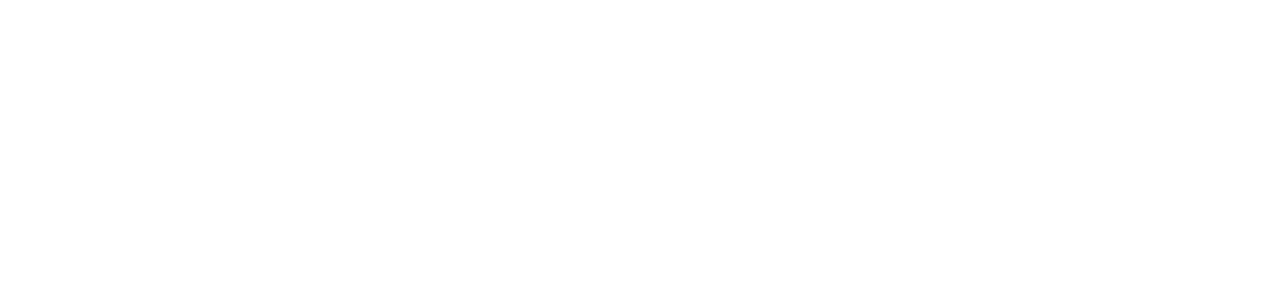
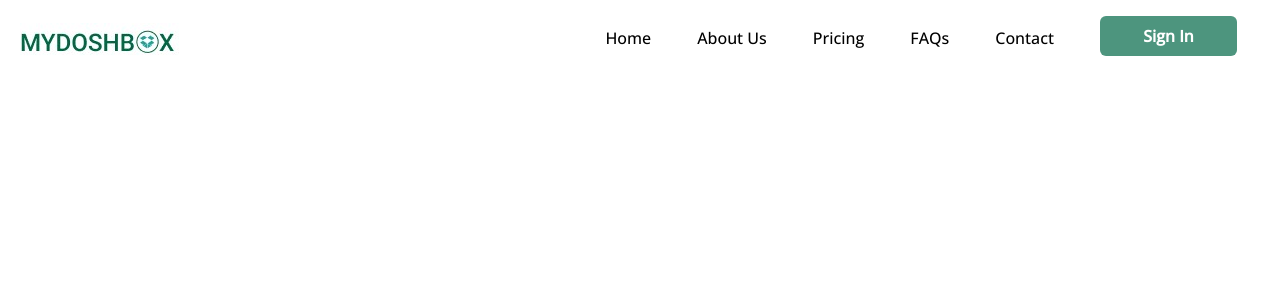
Before and after one commit to myDoshBox/myDoshBoxApp, a React (Create React App) app: page / in a window 1280 px wide. Shown: the top 300 px of the page. Built offline with nearby package versions, Linux system fonts and the light colour scheme.

Commit message:
done with guest nav

```diff
--- a/src/App.js
+++ b/src/App.js
@@ -1,5 +1,11 @@
+import { GuestNavbar } from "./components/NavbarComponents/TopNavbars";
+
 function App() {
-  return <div></div>;
+  return (
+    <div>
+      <GuestNavbar />
+    </div>
+  );
 }
 
 export default App;
--- a/src/appStyles/componentsStyles/_buttonStyles.scss
+++ b/src/appStyles/componentsStyles/_buttonStyles.scss
@@ -31,8 +31,8 @@
 }
 
 .SignInBtn2 {
-  width: 157px;
-  height: 50px;
+  width: 137px;
+  height: 40px;
   @include pFont;
   font-weight: 700 !important;
   background-color: $buttonColor !important;
--- a/src/appStyles/componentsStyles/_navbarStyles.scss
+++ b/src/appStyles/componentsStyles/_navbarStyles.scss
@@ -22,7 +22,7 @@
   margin: 0 20px;
 }
 .bigLogo {
-  transform: translateY(-25px);
+  transform: translateY(-50px);
 }
 
 .smallLogo {
@@ -45,6 +45,9 @@
   border-radius: 15px !important;
 
   background: #fdfafa !important;
+}
+.nav-btn {
+  transform: translateY(-10px);
 }
 
 @media screen and (max-width: 280px) {
--- a/src/appStyles/style.css
+++ b/src/appStyles/style.css
@@ -57,8 +57,8 @@
 }
 
 .SignInBtn2 {
-  width: 157px;
-  height: 50px;
+  width: 137px;
+  height: 40px;
   font-family: "Open Sans" !important;
   font-weight: 400 !important;
   font-size: 1rem !important;
@@ -216,7 +216,7 @@
 }
 
 .bigLogo {
-  transform: translateY(-25px);
+  transform: translateY(-50px);
 }
 
 .smallLogo {
@@ -240,6 +240,10 @@
   border: none !important;
   border-radius: 15px !important;
   background: #fdfafa !important;
+}
+
+.nav-btn {
+  transform: translateY(-10px);
 }
 
 @media screen and (max-width: 280px) {
--- a/src/components/ButtonsComponent/AuthenticationButtons.js
+++ b/src/components/ButtonsComponent/AuthenticationButtons.js
@@ -11,7 +11,7 @@
 
 // GuestNavSignInButton
 export const GuestNavSignInButton = () => {
-  return <Button className=" SignInBtn2 border-0 mt-3">Sign In</Button>;
+  return <Button className=" SignInBtn2 border-0 mb-5">Sign In</Button>;
 };
 //GoogleSignUpButton
 export const GoogleSignUpButton = () => {
--- a/src/components/NavbarComponents/TopNavbars.js
+++ b/src/components/NavbarComponents/TopNavbars.js
@@ -1,7 +1,8 @@
-import { Nav, Navbar, Button, Container, Form } from "react-bootstrap";
+import { Nav, Navbar, Container, Form } from "react-bootstrap";
 import logo from "../../assets/images/doshlogo.jpg";
 import logo2 from "../../assets/images/doshlogolight.jpg";
 import image from "../../assets/images/image.jpg";
+import { GuestNavSignInButton } from "../ButtonsComponent/AuthenticationButtons";
 
 export const GuestNavbar = () => {
   return (
@@ -63,8 +64,8 @@
           <Nav.Link href="#link" className="nav-link">
             Contact
           </Nav.Link>
-          <Nav.Link href="#link" className="nav-link pb-5">
-            <Button>Sign In</Button>
+          <Nav.Link href="#link" className="nav-btn pb-5">
+            <GuestNavSignInButton />
           </Nav.Link>
         </Nav>
       </Navbar.Collapse>
```
Also changed, not shown: src/appStyles/style.min.css, 2 other files (tests, documents, lock files or other folders).
